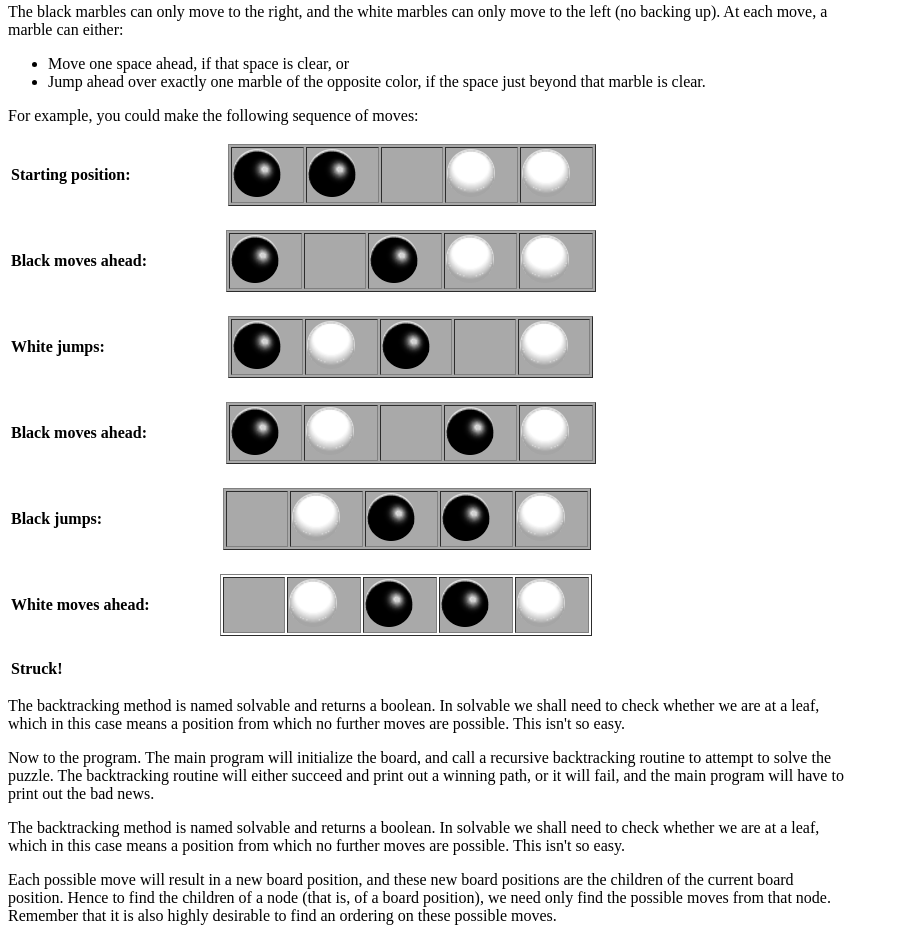
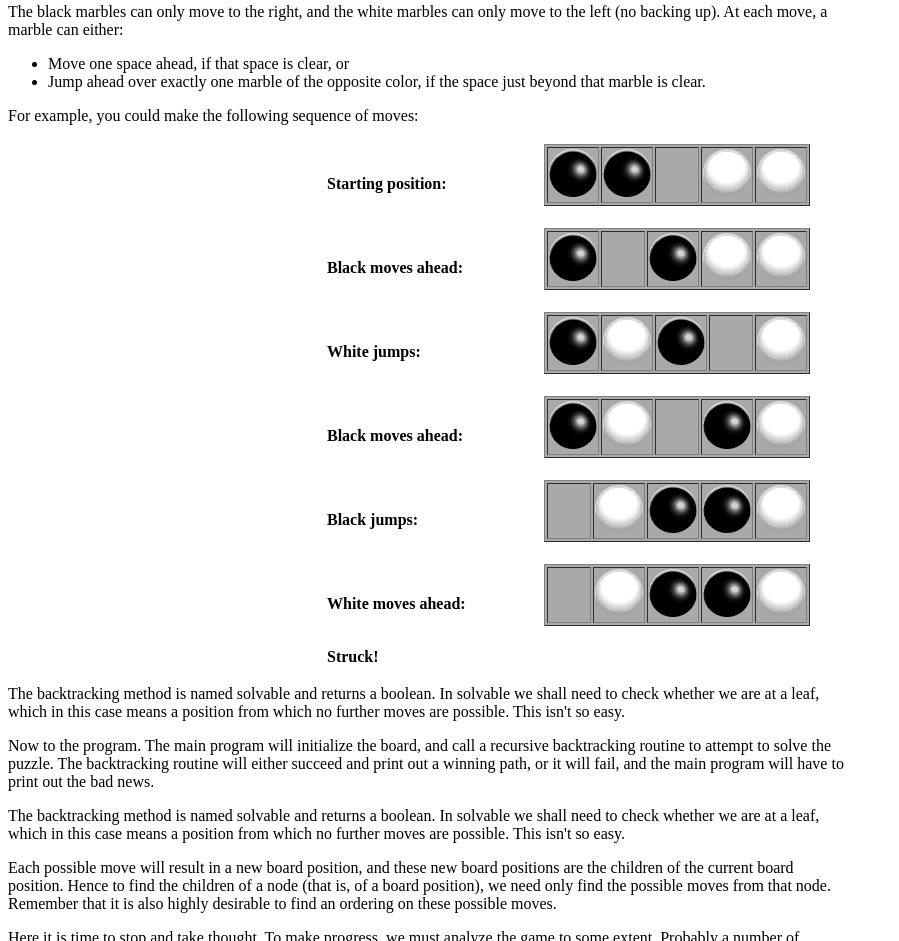
Before and after one commit to Faizan1808/html_project, a plain HTML site: page index.html in a window 1280 px wide. Shown: the part 8871-9812 px from the top of the page, without its empty margins (0-899 px from the left). Drawn offline with Linux system fonts and the light colour scheme.

Commit message:
Add files via upload

```diff
--- a/index.html
+++ b/index.html
@@ -541,13 +541,13 @@
 
                                                             <p>For example, you could make the following sequence of moves:</p>
 
-
-                                                            <table style=" width: 55%; " >
+                                                          <center>
+                                                            <table style="width: 50%;">
                                                               <tr>
                                                               <td><b>Starting position:</b></td>
                                                               <td>
 
-                                                            <table style=" width: 78%; background-color: darkgray;" border=""  >
+                                                            <table style=" background-color: darkgray;" border=""  >
 
 
                                                               <tr >
@@ -558,15 +558,15 @@
                                                                 <td><img src="./white-ball.png" alt=""></td>
                                                                 <td><img src="./white-ball.png" alt=""></td>
                                                               </tr>
-                                                            </table></table>
+                                                            </table>
                                                             <br>
 
-                                                            <table style=" width: 50%; ">
+
                                                               <tr>
                                                                 <td><b>Black moves ahead:</b></td>
                                                               <td>
 
-                                                            <table style=" width: 90%; background-color: darkgray;" border="">
+                                                            <table style="  background-color: darkgray;" border="">
 
                                                               <tr>
 
@@ -576,15 +576,15 @@
                                                                 <td><img src="./white-ball.png" alt=""></td>
                                                                 <td><img src="./white-ball.png" alt=""></td>
                                                               </tr>
-                                                            </table></table>
+                                                            </table>
                                                             <br>
 
-                                                            <table style=" width: 65%; ">
+
                                                               <tr>
                                                                 <td><b>White jumps:</b></td>
                                                               <td>
 
-                                                            <table style=" width: 61%; background-color: darkgray;" border="">
+                                                            <table style="  background-color: darkgray;" border="">
 
                                                               <tr>
 
@@ -594,15 +594,15 @@
                                                                 <td>&nbsp;&nbsp;&nbsp;&nbsp;&nbsp;&nbsp;&nbsp;&nbsp;&nbsp;&nbsp;</td>
                                                                 <td><img src="./white-ball.png" alt=""></td>
                                                               </tr>
-                                                            </table></table>
+                                                            </table>
                                                             <br>
 
-                                                            <table style=" width: 50%; ">
+
                                                               <tr>
                                                                 <td><b>Black moves ahead:</b></td>
                                                               <td>
 
-                                                            <table style=" width: 90%; background-color: darkgray;" border="">
+                                                            <table style="  background-color: darkgray;" border="">
 
                                                               <tr>
 
@@ -612,15 +612,15 @@
                                                                 <td><img src="./black-ball.png" alt=""></td>
                                                                 <td><img src="./white-ball.png" alt=""></td>
                                                               </tr>
-                                                            </table></table>
+                                                            </table>
                                                             <br>
 
-                                                            <table style=" width: 65%; ">
+
                                                               <tr>
                                                                 <td><b>Black jumps:</b></td>
                                                               <td>
 
-                                                            <table style=" width: 61%; background-color: darkgray;" border="">
+                                                            <table style="background-color: darkgray;" border="">
 
                                                               <tr>
 
@@ -631,17 +631,17 @@
                                                                 <td><img src="./white-ball.png" alt=""></td>
                                                               </tr>
                                                             </table>
-                                                          </table>
+
                                                             <br>
 
-                                                            <table style=" width: 48%; border:0cm ">
+
                                                               <tr>
                                                                 <td><b>White moves ahead:</b></td>
                                                               <td>
 
-                                                            <table style=" width: 95%; " border="">
+                                                            <table style="background-color: darkgray;" border="">
 
-                                                              <tr style="background-color: darkgray;">
+                                                              <tr >
 
                                                                 <td>&nbsp;&nbsp;&nbsp;&nbsp;&nbsp;&nbsp;&nbsp;&nbsp;&nbsp;&nbsp;</td>
                                                                 <td><img src="./white-ball.png" alt=""></td>
@@ -650,14 +650,14 @@
                                                                 <td><img src="./white-ball.png" alt=""></td>
                                                               </tr>
                                                             </table>
-                                                          </table>
+
                                                             <br>
 
-                                                            <table >
+
                                                               <tr>
                                                                 <td><b>Struck!</b></td>
                                                               </tr>
-                                                            </table>
+                                                            </table></center>
 
 
                                                             <p>The backtracking method is named solvable and returns a boolean. In solvable we shall need to check whether we are at a leaf,<br> which in this case means a position from which no further moves are possible. This isn't so easy.</p>
@@ -708,7 +708,31 @@
 
                                                                   <p>Here is some output from the program:</p>
 
+<<<<<<< HEAD
 
+=======
+                                                                  <!-- <ol type="16" reversed>
+                                                                    <table>
+                                                                      <tr><li><b>WHITE WHITE WHITE _____ BLACK BLACK BLACK</b></tr></li>
+                                                                      <li><b>WHITE WHITE WHITE BLACK _____ BLACK BLACK</b></li>
+                                                                      <li><b>WHITE WHITE _____ BLACK WHITE BLACK BLACK</b></li>
+                                                                      <li><b>WHITE _____ WHITE BLACK WHITE BLACK BLACK</b></li>
+                                                                      <li><b>WHITE BLACK WHITE _____ WHITE BLACK BLACK</b></li>
+                                                                      <li><b>WHITE BLACK WHITE BLACK WHITE _____ BLACK</b></li>
+                                                                      <li><b>WHITR BLACK WHITE BLACK WHITE BLACK _____</b></li>
+                                                                      <li><b>WHITE BLACK WHITE BLACK _____ BLACK WHITE</b></li>
+                                                                      <li><strong>WHITE BLACK _____ BLACK WHITE BLACK WHITE</strong></li>
+                                                                      <li><strong>_____ BLACK WHITE BLACK WHITE BLACK WHITE</strong></li>
+                                                                      <li><strong>BLACK _____ WHITE BLACK WHITE BLACK WHITE</strong></li>
+                                                                      <li><strong>BLACK BLACK WHITE _____ WHITE BLACK WHITE</strong></li>
+                                                                      <li><strong>BLACK BLACK WHITE BLACK WHITE _____ WHITE</strong></li>
+                                                                      <li><strong>BLACK BLACK WHITE BLACK _____ WHITE WHITE</strong></li>
+                                                                      <li><strong>BLACK BLACK _____ BLACK WHITE WHITE WHITE</strong></li>
+                                                                      <li><strong>BLACK BLACK BLACK _____ WHITE WHITE WHITE</strong></li>
+                                                                    </table>
+                                                                  </ol> -->
+
+>>>>>>> 0a0a62a (HtmlProject)
                                                                   <table>
                                                                     <tr>
                                                                       <td>16.</td>
@@ -870,6 +894,10 @@
                                                                       <th>WHITE</th>
                                                                       <th>WHITE</th></tr>
                                                                </table>
+<<<<<<< HEAD
+=======
+
+>>>>>>> 0a0a62a (HtmlProject)
 
 
                                                                   <p>Notice that the solution is given in reverse order: BLACK starts out on the left and WHITE on the right, as in the last <br>line. I've added line numbers to the actual output in order to emphasize this point. Backtracking always produces its <br>results (sequence of choices) in reverse order; it is up to you, the programmer, to reverse the results again to get <br>them in the correct order.</p>
```
